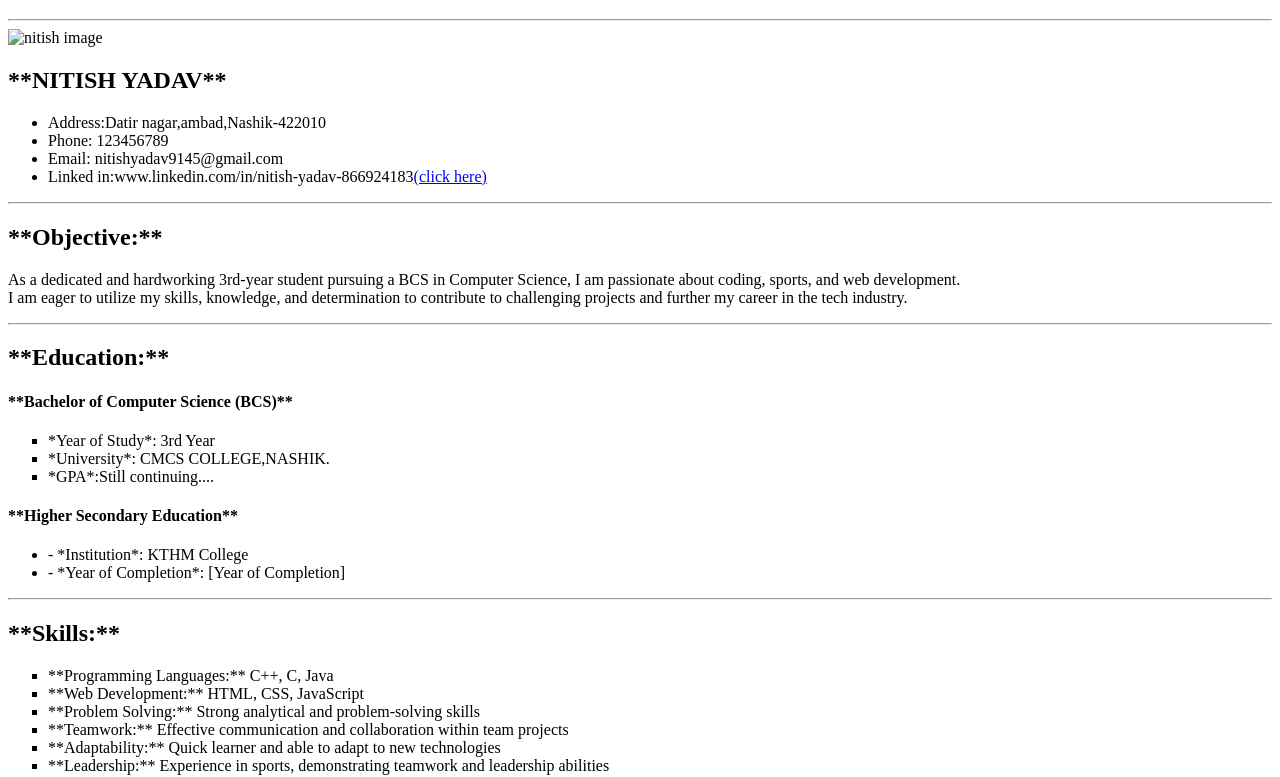
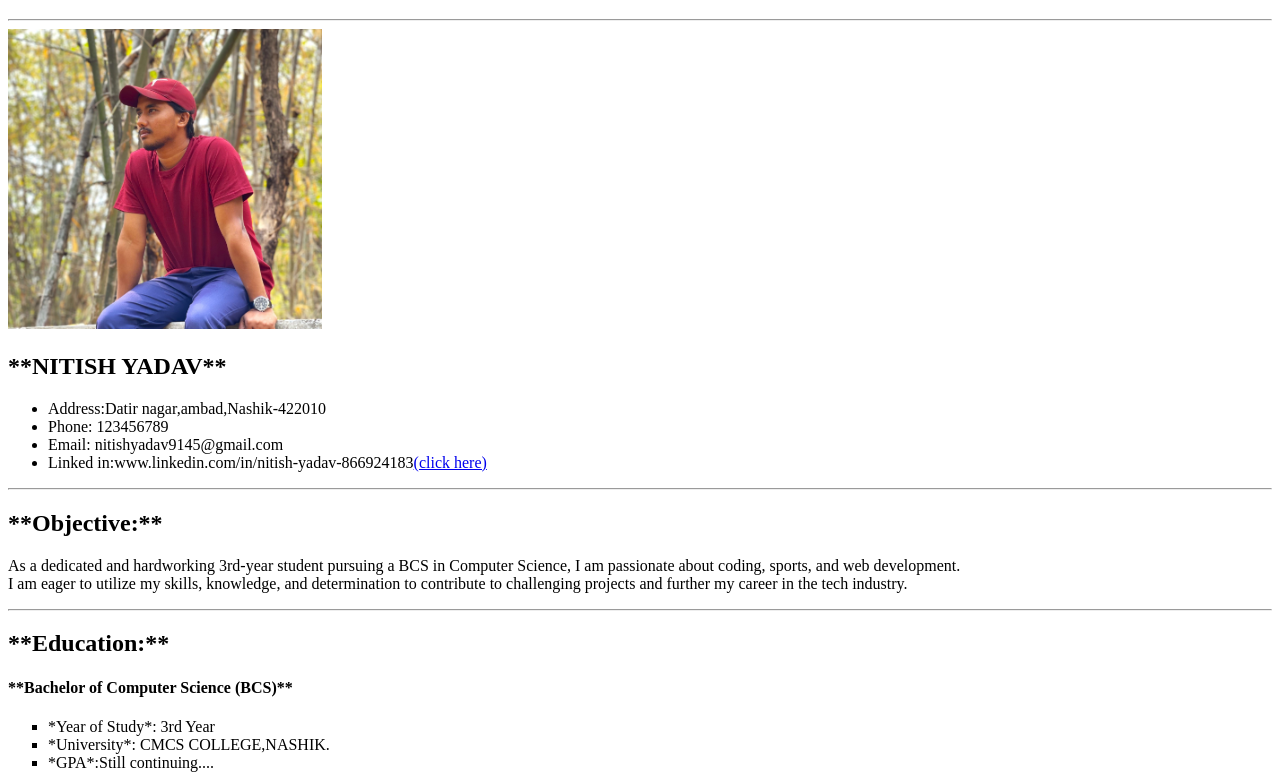
Before and after one commit to nitishyadav108/html-portfolio, a plain HTML site: page index.html in a window 1280 px wide. Shown: the part 61-838 px from the top of the page. Drawn offline with Linux system fonts and the light colour scheme.

Commit message:
index.html

```diff
--- a/index.html
+++ b/index.html
@@ -10,7 +10,7 @@
 <body>
     <h1>Nitish's Portfolio :-</h1>
     <hr>
-    <img src="../portfolio project 3/nitish image 1.jpeg" height="300" alt="nitish image">
+    <img src="./nitish image 1.jpeg" height="300" alt="nitish image">
     <h2>**NITISH YADAV**</h2>
 
     <p>
```
